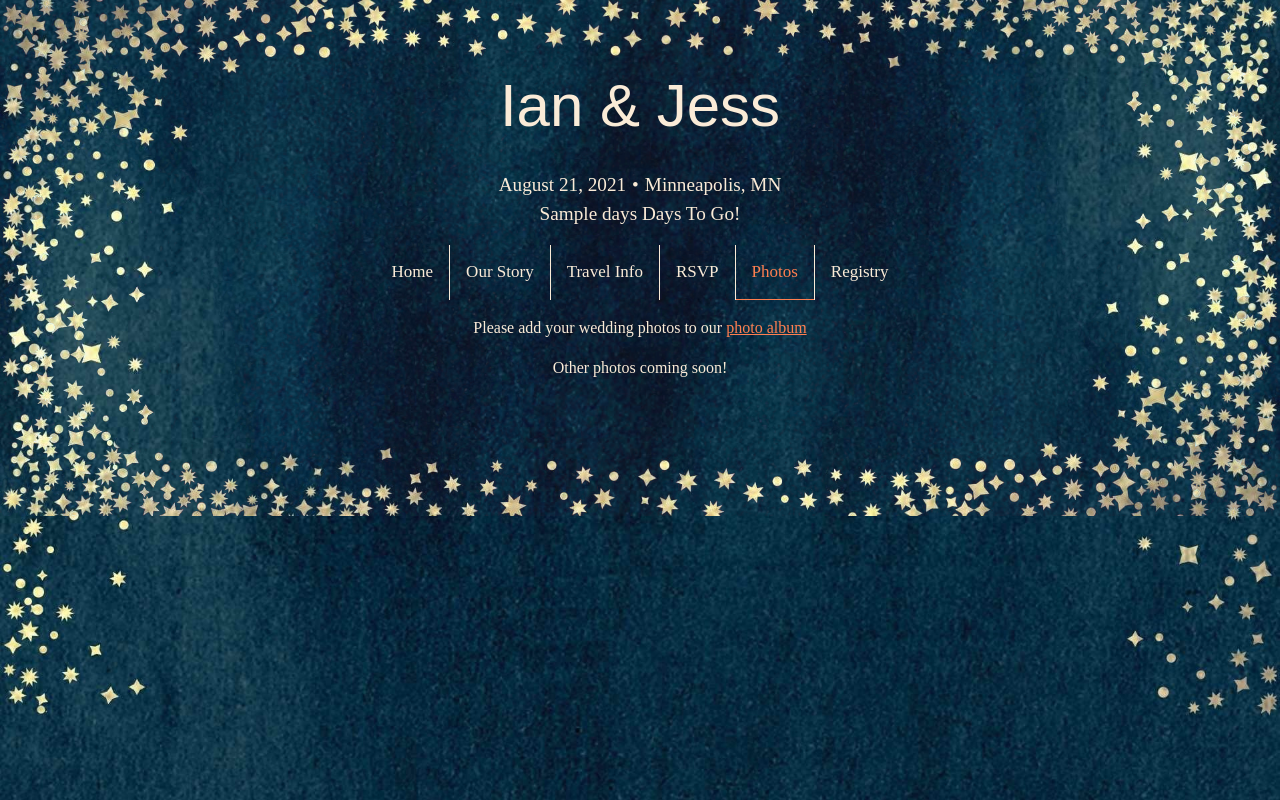
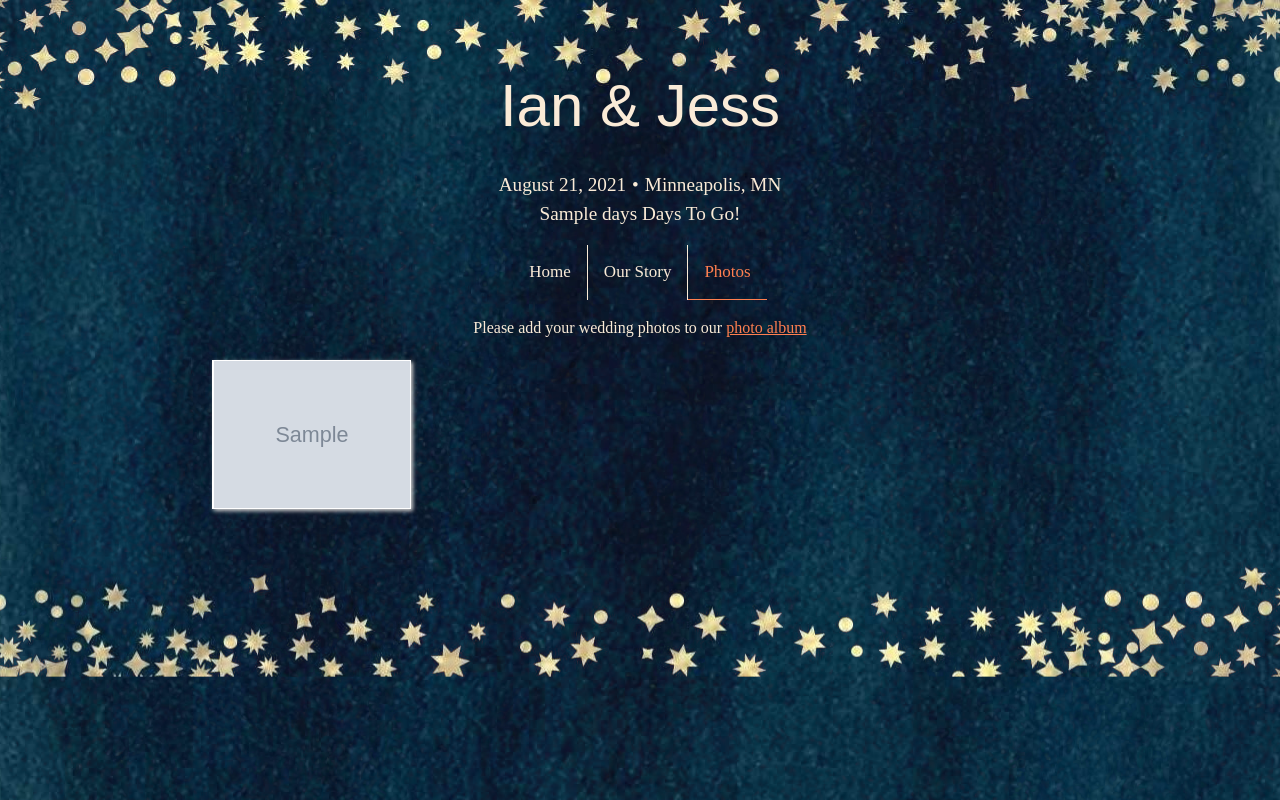
Before and after one commit to mowzie/weddingSite, a Python web app: template flask/templates/photos.html in a window 1280 px wide. Run offline with Jinja, Linux system fonts and the light colour scheme; the template is opened without the code that fills it: most values are stand-ins (such as "Sample title", 1, 10 or a date in 2020); grey boxes marked "Sample" are stand-in pictures; some libraries are stand-ins or nearby versions; some web fonts are replaced.

Commit message:
Remove old pages, show photos

```diff
--- a/flask/requirements.txt
+++ b/flask/requirements.txt
@@ -1,2 +1,3 @@
 Flask==1.1.2
 flask_mail
+requests
--- a/flask/static/css/base.css
+++ b/flask/static/css/base.css
@@ -1,7 +1,5 @@
 .background {
   background: url(../img/background-flipped.jpg), url(../img/background.jfif);
-  background-size: cover;
-  background-repeat: no-repeat;
   background-position: bottom, top;
   background-blend-mode: lighten;
 }
--- a/flask/static/css/photos.css
+++ b/flask/static/css/photos.css
@@ -0,0 +1,66 @@
+.photo-box {
+    transition: transform .2s;
+}
+
+.photo-box:hover  {
+    transform: scale(1.5);
+}
+
+
+
+.masonry { /* Masonry container */
+    -webkit-column-count: 4;
+  -moz-column-count:4;
+  column-count: 4;
+  -webkit-column-gap: 1em;
+  -moz-column-gap: 1em;
+  column-gap: 1em;
+   margin: 1.5em;
+    padding: 0;
+    -moz-column-gap: 1.5em;
+    -webkit-column-gap: 1.5em;
+    column-gap: 1.5em;
+    font-size: .85em;
+}
+.item {
+    display: inline-block;
+    background: #fff;
+    padding: 0.1em;
+    margin: 0 0 1.5em;
+    width: 100%;
+    box-sizing: border-box;
+    -moz-box-sizing: border-box;
+    -webkit-box-sizing: border-box;
+    box-shadow: 2px 2px 4px 0 #ccc;
+}
+.item img{max-width:100%;}
+
+@media only screen and (max-width: 320px) {
+    .masonry {
+        -moz-column-count: 1;
+        -webkit-column-count: 1;
+        column-count: 1;
+    }
+}
+
+@media only screen and (min-width: 321px) and (max-width: 768px){
+    .masonry {
+        -moz-column-count: 2;
+        -webkit-column-count: 2;
+        column-count: 2;
+    }
+}
+@media only screen and (min-width: 769px) and (max-width: 1200px){
+    .masonry {
+        -moz-column-count: 3;
+        -webkit-column-count: 3;
+        column-count: 3;
+    }
+}
+@media only screen and (min-width: 1201px) {
+    .masonry {
+        -moz-column-count: 4;
+        -webkit-column-count: 4;
+        column-count: 4;
+    }
+}
--- a/flask/templates/base.html
+++ b/flask/templates/base.html
@@ -1,11 +1,13 @@
 {% set navigation_bar = [
 ('/', 'index', 'Home'),
 ('/story.html', 'story', 'Our Story'),
+('/photos.html', 'photos', 'Photos'),
+
+] %}
+<!--
 ('/travel.html', 'travel', 'Travel Info'),
 ('/rsvp.html', 'rsvp', 'RSVP'),
-('/photos.html', 'photos', 'Photos'),
-('/registry.html', 'registry', 'Registry')
-] %}
+('/registry.html', 'registry', 'Registry') -->
 
 {% set active_page = active_page|default('404') %}
 
--- a/flask/templates/photos.html
+++ b/flask/templates/photos.html
@@ -6,7 +6,13 @@
   <div style="text-align: center;">
     Please add your wedding photos to our <a href="https://photos.app.goo.gl/ZYExhaDSHVxynKa69">photo album</a>
     <p>
-      Other photos coming soon!
+      <div class="masonry">
+      {% for photo in photoList %}
+      <div class="photo-box item">
+          <img src="{{ photo }}" class="pure-img">
+        </div>
+        {% endfor %}
+      </div>
     </p>
   </div>
 {% endblock %}
```
Also changed, not shown: flask/application.py (+15 -1 lines).
